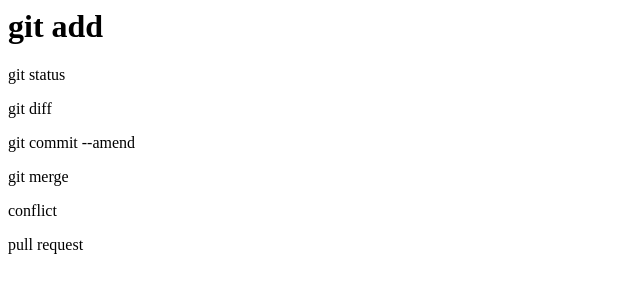
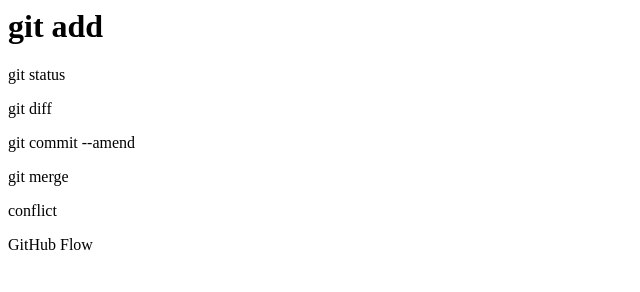
Before and after one commit to yasuben/intro_git, a plain HTML site: page index.html in a window 1280 px wide. Shown: the full height of the page, 0-640 px from the left. Drawn offline with Linux system fonts and the light colour scheme.

Commit message:
GitHubを追記

```diff
--- a/index.html
+++ b/index.html
@@ -4,4 +4,4 @@
 <p>git commit --amend</p>
 <p>git merge</p>
 <p>conflict</p>
-<p>pull request</p>
+<p>GitHub Flow</p>
```
